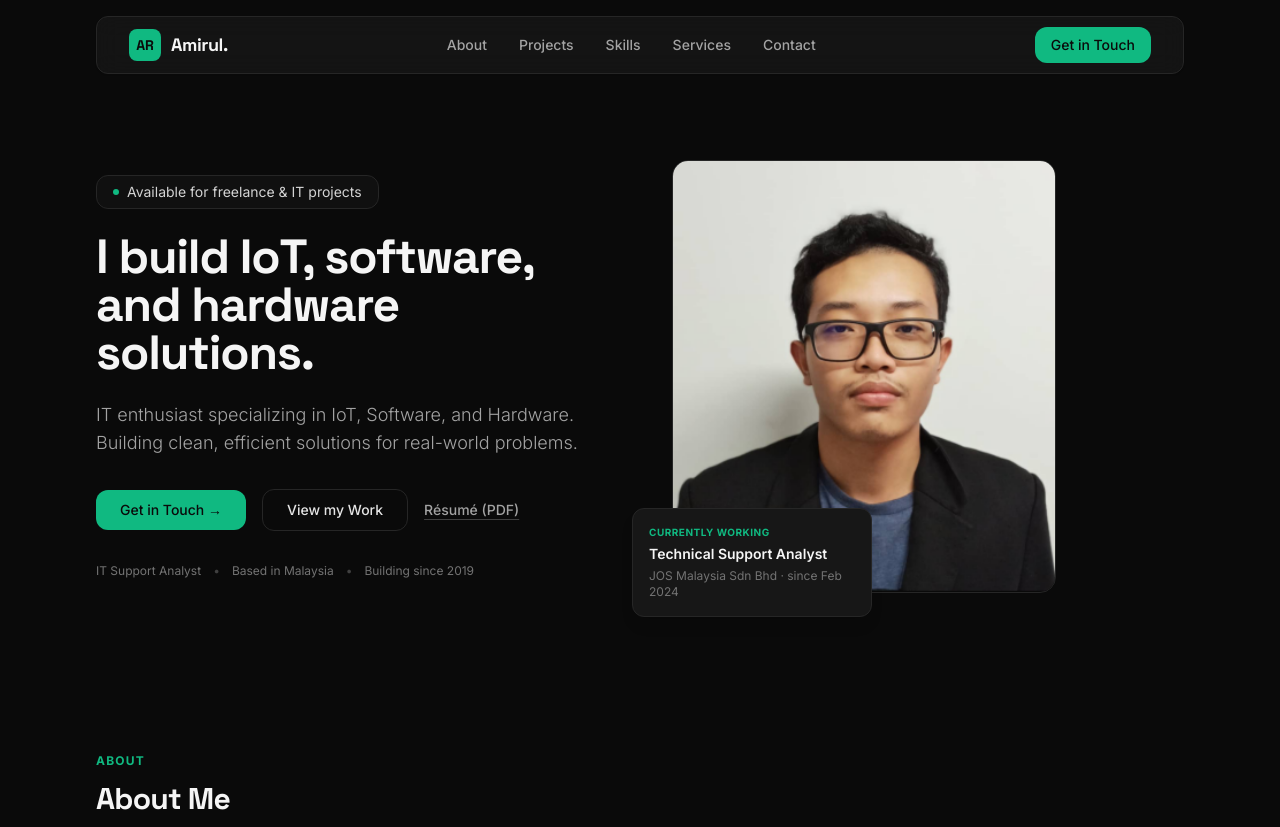
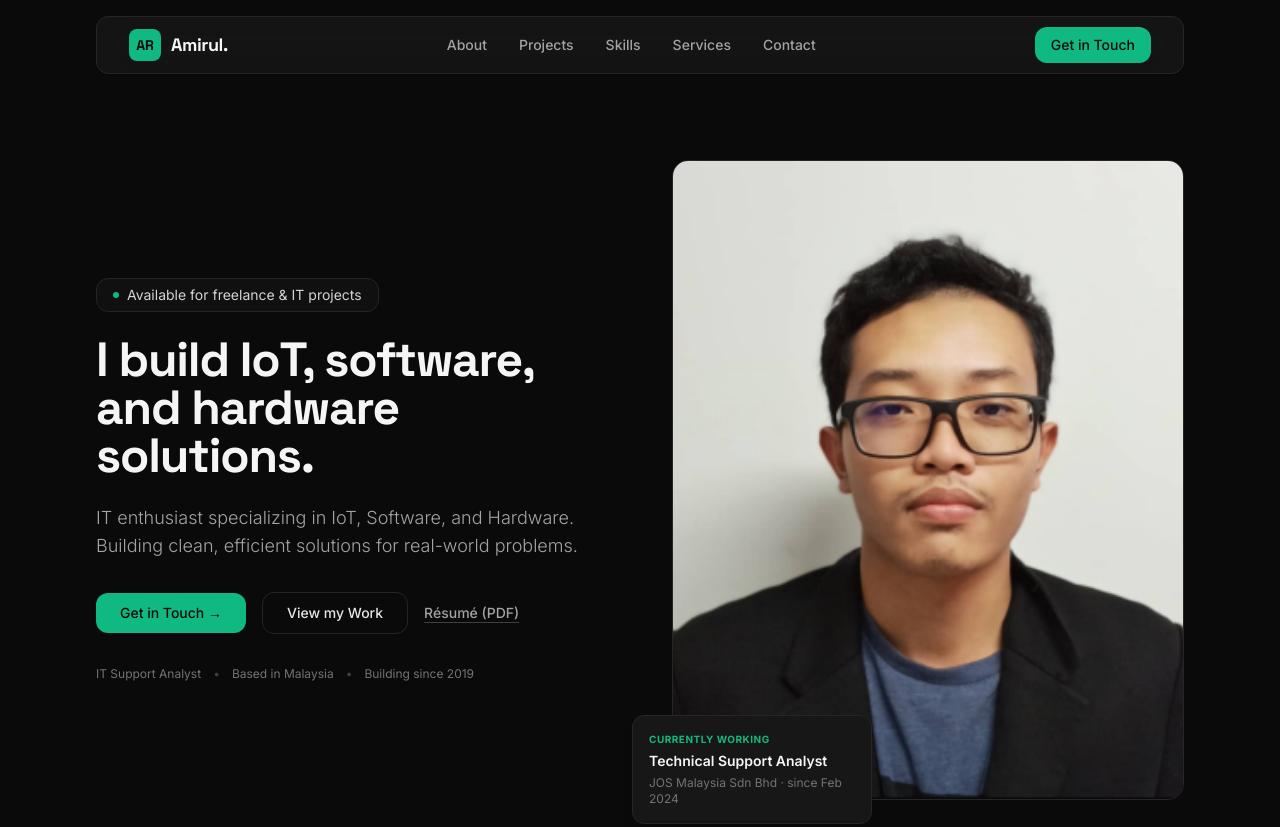
Before and after one commit to myruldeen/portfolio-website, an Astro site: page / in a window 1280 px wide. Shown: the top 827 px of the page. Built offline with nearby package versions, Linux system fonts and the light colour scheme; Astro itself is replaced by a stand-in of ours.

Commit message:
Fill hero photo to the nav's width, cropped to a fixed aspect ratio
The max-w-sm cap left a gap between the photo and the container's
right edge (misaligned with the navbar above it). Let the photo span
the full column width on large screens instead, matching the navbar's
right edge, and switched to an aspect-[4/5] crop so the photo stays a
controlled, medium height rather than growing tall with the wider
width.

```diff
--- a/src/components/HeroSection.astro
+++ b/src/components/HeroSection.astro
@@ -51,12 +51,12 @@ import myselfImage from '../assets/myself.png';
       </div>
 
       <!-- Photo -->
-      <div class="relative mx-auto lg:mx-0 max-w-sm w-full">
-        <div class="rounded-2xl overflow-hidden border border-neutral-800">
+      <div class="relative mx-auto lg:mx-0 max-w-sm lg:max-w-none w-full">
+        <div class="rounded-2xl overflow-hidden border border-neutral-800 aspect-[4/5]">
           <Image
             src={myselfImage}
             alt="Muhammad Amirul Rashideen"
-            class="w-full h-auto object-cover hover:grayscale-0 transition-all duration-500"
+            class="w-full h-full object-cover hover:grayscale-0 transition-all duration-500"
           />
         </div>
 
```
